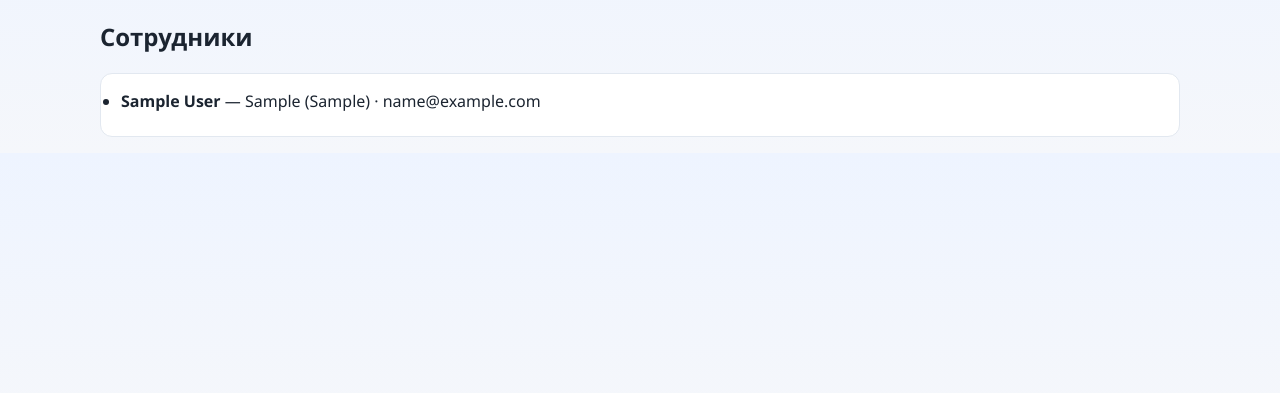
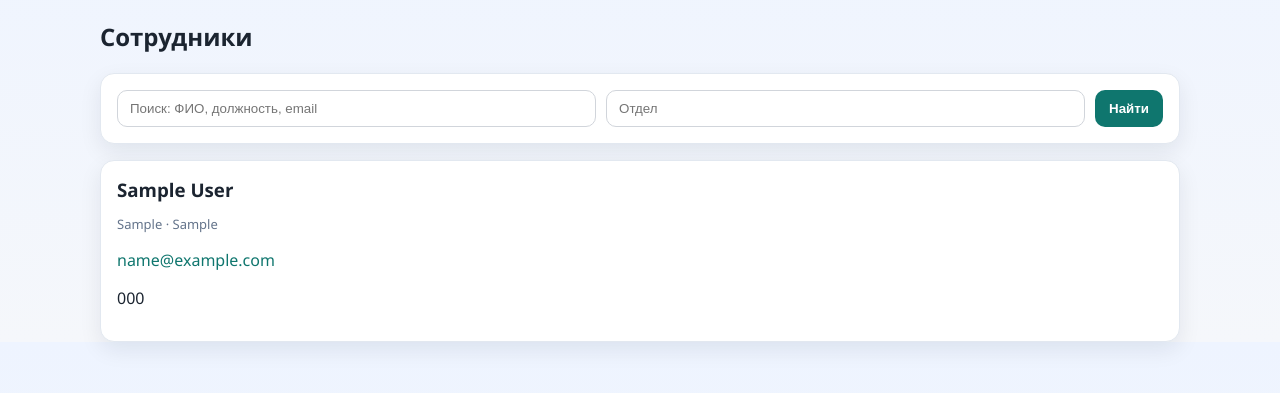
Before and after one commit to SuzumiyaCC/iMessanger, a Django app: page /employees/ in a window 1280 px wide. Shown: the part 110-503 px from the top of the page. Run offline with Django 5.2, Linux system fonts and the light colour scheme; tables that the repository leaves empty hold one stand-in row (values such as "Sample post").

Commit message:
chore(auto): office cycle updates 2026-02-21 09:41:01

```diff
--- a/employees/views.py
+++ b/employees/views.py
@@ -1,8 +1,32 @@
+from django.db.models import Q
 from django.views.generic import ListView
+
 from .models import Employee
 
 
 class EmployeeListView(ListView):
     template_name = "employees.html"
     context_object_name = "employees"
-    queryset = Employee.objects.filter(is_active=True)
+    paginate_by = 12
+
+    def get_queryset(self):
+        qs = Employee.objects.filter(is_active=True).order_by("full_name", "id")
+        q = (self.request.GET.get("q") or "").strip()
+        department = (self.request.GET.get("department") or "").strip()
+
+        if q:
+            qs = qs.filter(
+                Q(full_name__icontains=q)
+                | Q(position__icontains=q)
+                | Q(email__icontains=q)
+            )
+        if department:
+            qs = qs.filter(department__icontains=department)
+
+        return qs
+
+    def get_context_data(self, **kwargs):
+        ctx = super().get_context_data(**kwargs)
+        ctx["q"] = (self.request.GET.get("q") or "").strip()
+        ctx["department"] = (self.request.GET.get("department") or "").strip()
+        return ctx
--- a/static/css/app.css
+++ b/static/css/app.css
@@ -25,3 +25,9 @@ body { margin: 0; font-family: "Segoe UI", "Noto Sans", sans-serif; background:
 .muted { color: #64748b; font-size: 13px; }
 .pagination { margin: 16px 0 4px; display: flex; align-items: center; gap: 14px; }
 .pagination a { text-decoration: none; color: #0f766e; font-weight: 600; }
+
+.employee-filters { margin: 10px 0 16px; }
+.employees-grid { display: grid; gap: 12px; grid-template-columns: repeat(auto-fit, minmax(250px, 1fr)); }
+.employee-card h3 { margin: 0 0 8px; }
+.employee-card a { color: #0f766e; text-decoration: none; }
+.employee-card a:hover { text-decoration: underline; }
--- a/templates/employees.html
+++ b/templates/employees.html
@@ -1,11 +1,37 @@
 {% extends "base.html" %}
 {% block content %}
 <h2>Сотрудники</h2>
-<ul class="list">
+
+<form method="get" class="employee-filters card">
+  <div class="filters-grid">
+    <input type="text" name="q" value="{{ q }}" placeholder="Поиск: ФИО, должность, email" />
+    <input type="text" name="department" value="{{ department }}" placeholder="Отдел" />
+    <button type="submit">Найти</button>
+  </div>
+</form>
+
+<div class="employees-grid">
   {% for e in employees %}
-  <li><strong>{{ e.full_name }}</strong> — {{ e.position }} ({{ e.department }}) · {{ e.email }}</li>
+  <article class="card employee-card">
+    <h3>{{ e.full_name }}</h3>
+    <p class="muted">{{ e.position }} · {{ e.department }}</p>
+    <p><a href="mailto:{{ e.email }}">{{ e.email }}</a></p>
+    {% if e.phone %}<p>{{ e.phone }}</p>{% endif %}
+  </article>
   {% empty %}
-  <li>Пока нет данных.</li>
+  <div class="card">Ничего не найдено. Уточните фильтры.</div>
   {% endfor %}
-</ul>
+</div>
+
+{% if is_paginated %}
+<nav class="pagination">
+  {% if page_obj.has_previous %}
+    <a href="?q={{ q }}&department={{ department }}&page={{ page_obj.previous_page_number }}">← Назад</a>
+  {% endif %}
+  <span>Страница {{ page_obj.number }} / {{ page_obj.paginator.num_pages }}</span>
+  {% if page_obj.has_next %}
+    <a href="?q={{ q }}&department={{ department }}&page={{ page_obj.next_page_number }}">Вперед →</a>
+  {% endif %}
+</nav>
+{% endif %}
 {% endblock %}
```
Also changed, not shown: docs/office-progress.md (+5 -0 lines).
